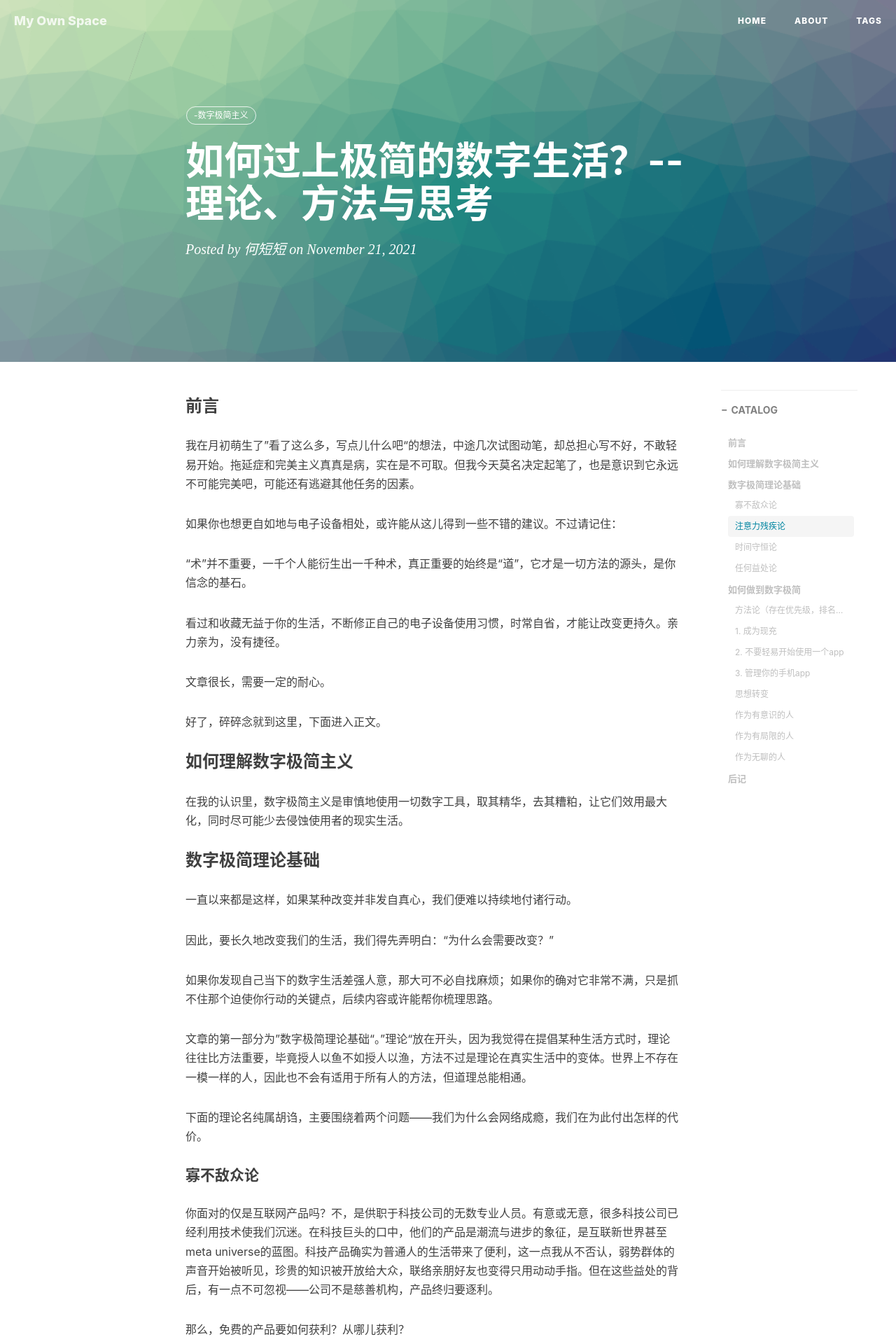
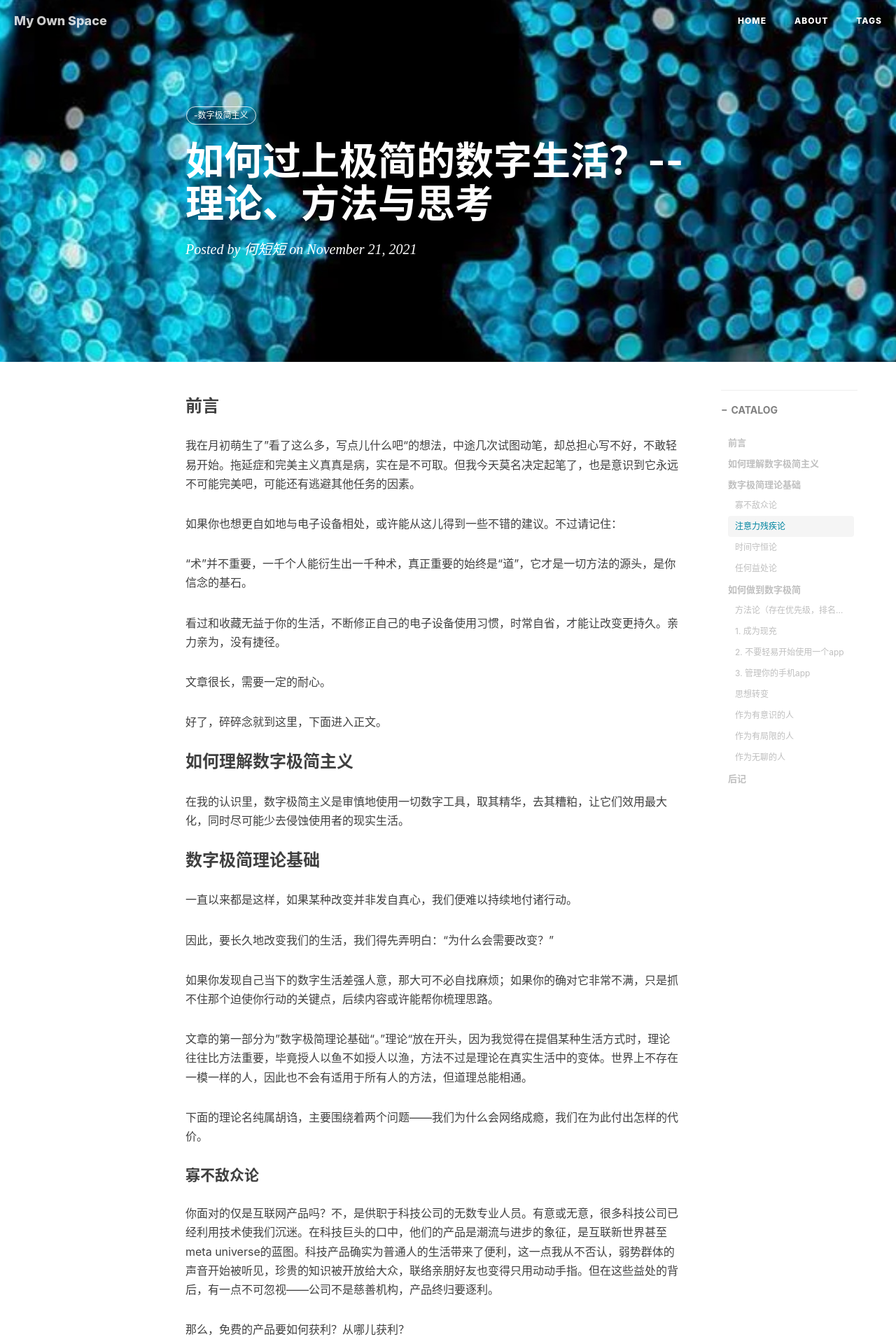
Before and after one commit to elvinhtmc/my-own-space, a Jekyll site: the page built from _posts/2021-11-22-数字极简主义.md, in a window 1280 px wide. Shown: the top 1920 px of the page at 70% size. Built offline with Jekyll 4.4.1, drawn with Linux system fonts in a browser that asks for light colours; nearby versions of some CDN libraries; comment, search, counter and statistics services are not loaded.

Commit message:
Update 2021-11-22-数字极简主义.md

```diff
--- a/_posts/2021-11-22-数字极简主义.md
+++ b/_posts/2021-11-22-数字极简主义.md
@@ -3,7 +3,7 @@ layout: post
 title: "如何过上极简的数字生活？--理论、方法与思考"
 date: 2021-11-21
 author: "何短短"
-header-img: img/post_bg1_blue.png
+header-img: img/post-digital-minimalism-bg.jpg
 catalog: true
 tags:
   -数字极简主义
```
